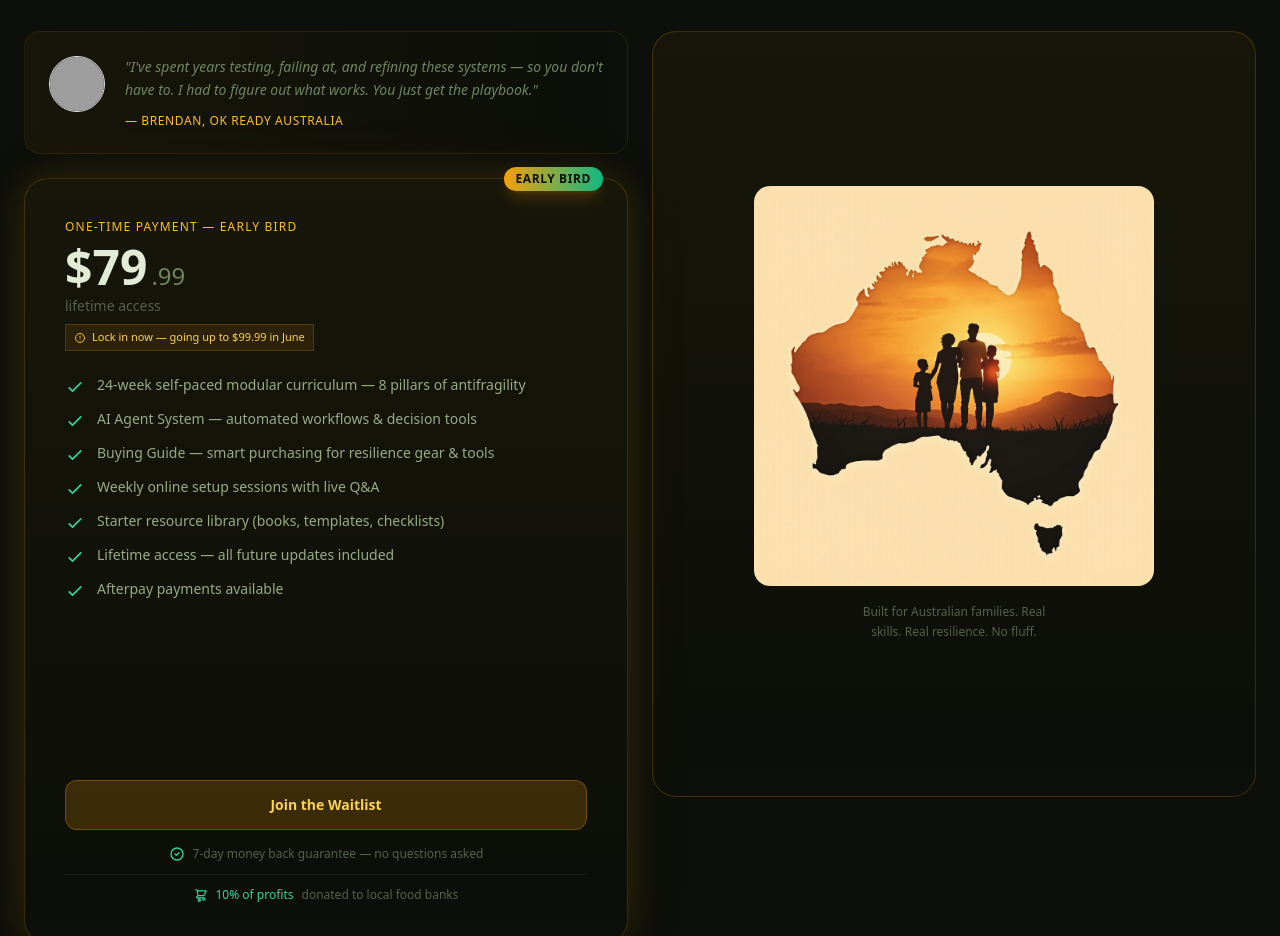
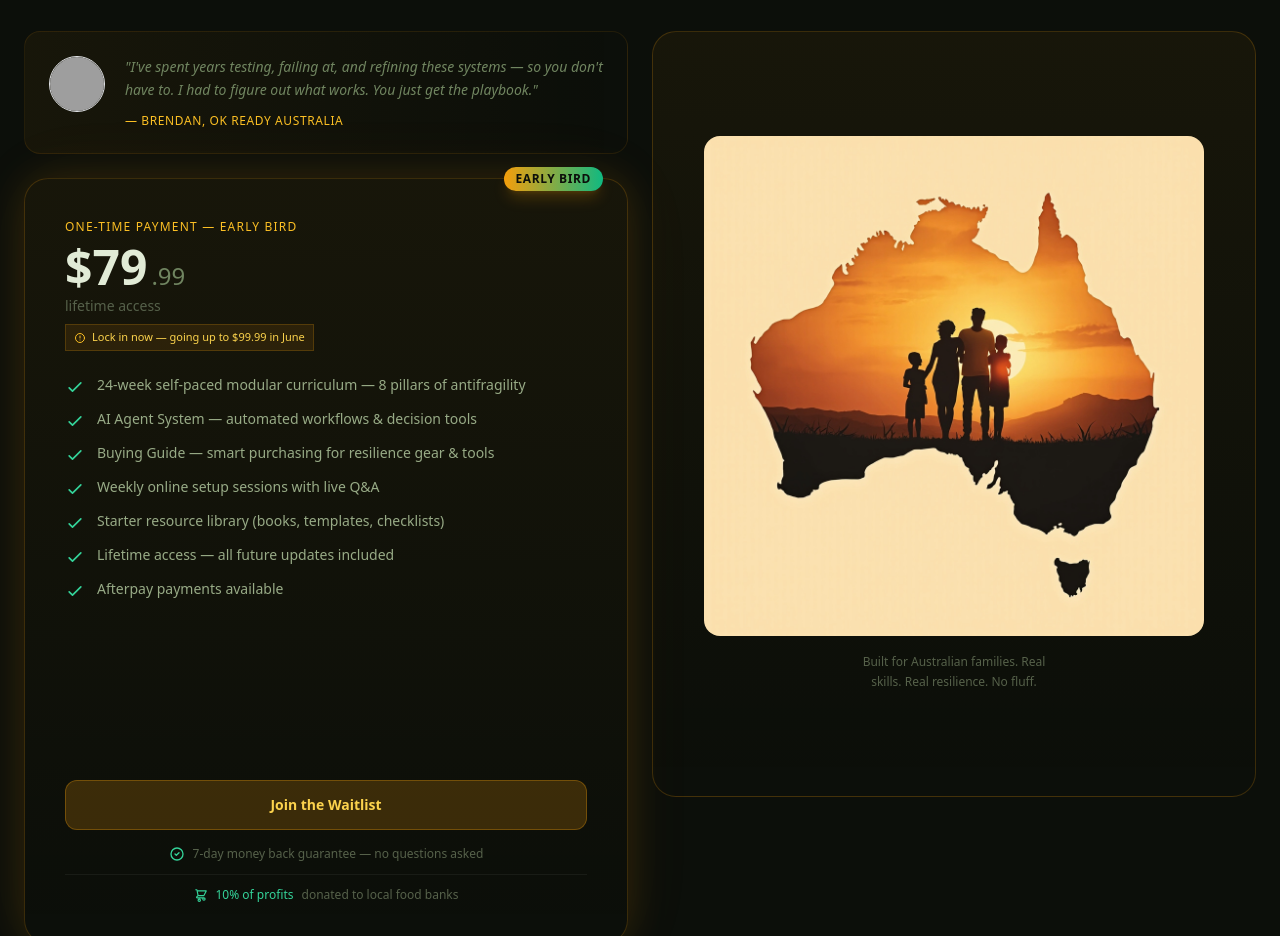
Before and after one commit to boktoday/okready-landing, a React (Vite) app: page / in a window 1280 px wide. Shown: the part 4720-5656 px from the top of the page. Built offline with nearby package versions, Linux system fonts and the light colour scheme; grey boxes are pictures that could not be loaded.

Commit message:
Pricing: larger image max-w-[500px]

```diff
--- a/src/components/Pricing.tsx
+++ b/src/components/Pricing.tsx
@@ -110,7 +110,7 @@ export default function Pricing({ onJoinClick }: PricingProps) {
               <img
                 src="/images/australia-family.jpg"
                 alt="Australian family with map of Australia"
-                className="w-full max-w-[400px] h-auto object-contain rounded-2xl"
+                className="w-full max-w-[500px] h-auto object-contain rounded-2xl"
               />
               <p className="text-xs text-earth-500 text-center mt-4 max-w-[30ch] leading-relaxed">
                 Built for Australian families. Real skills. Real resilience. No fluff.
```
